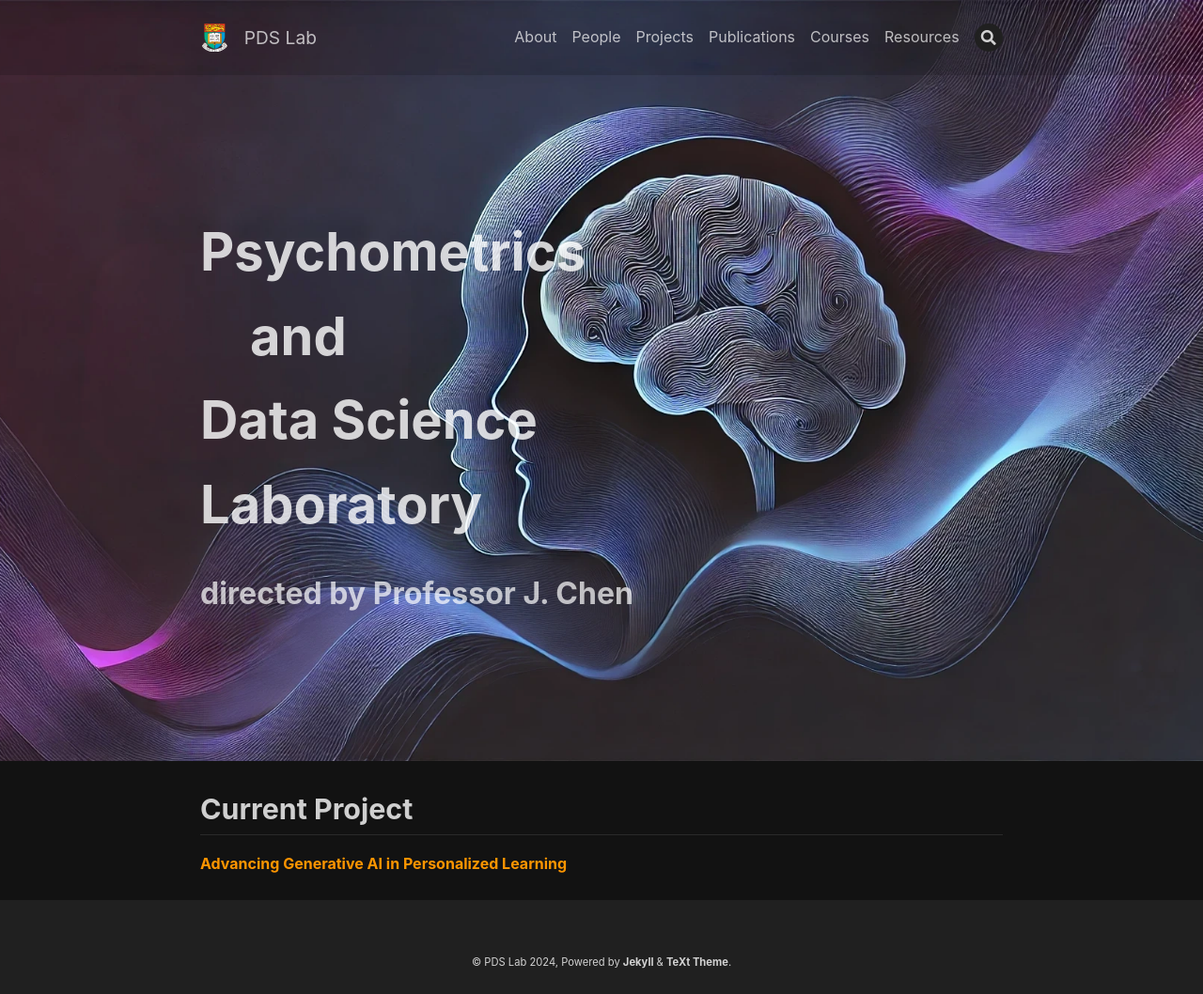
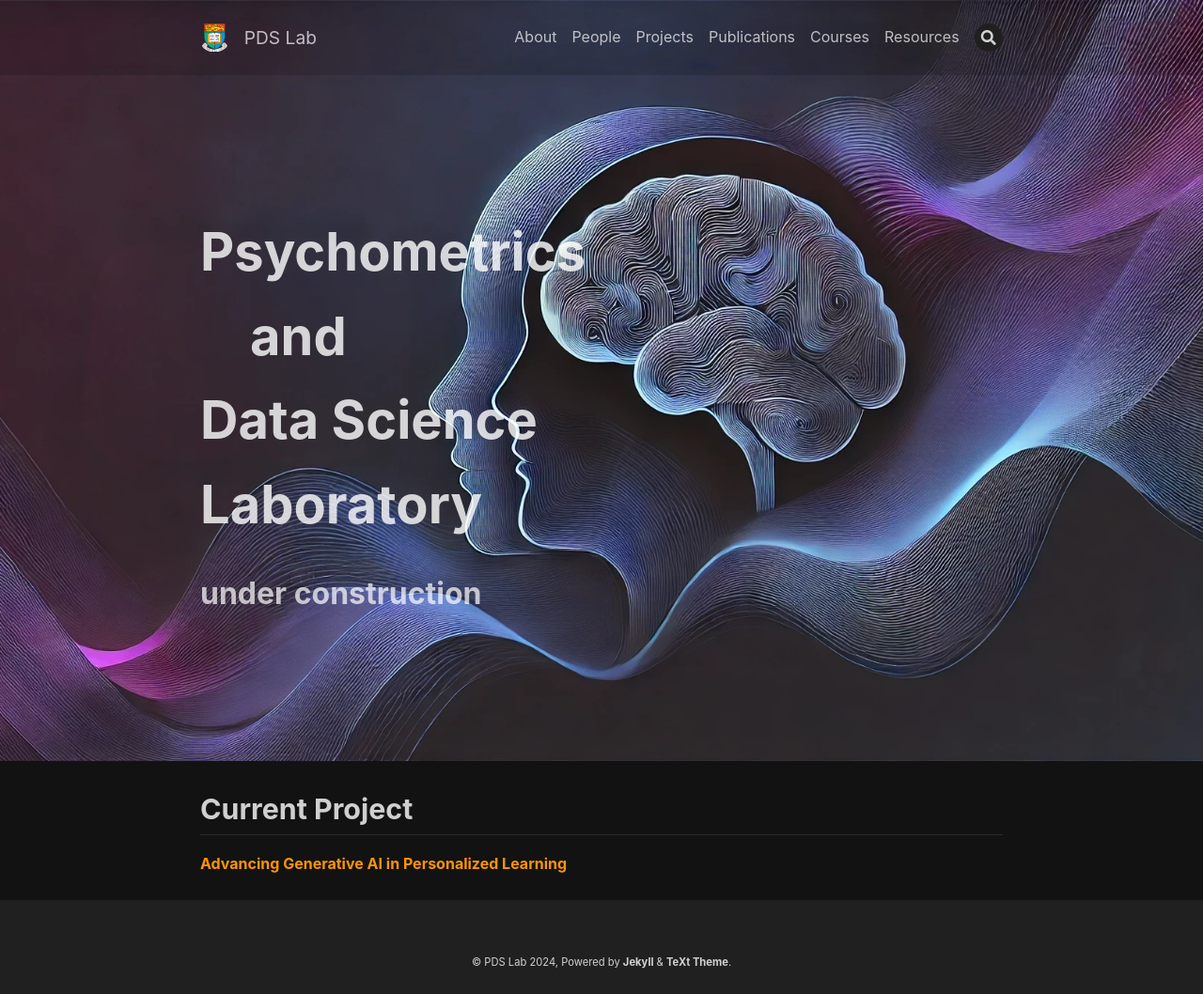
Before and after one commit to psym-ds/psym-ds.github.io, a Jekyll site: the page built from index.md, in a window 1280 px wide. Shown: the whole page at 94% size. Built offline with Jekyll 4.4.1, drawn with Linux system fonts in a browser that asks for light colours; nearby versions of some CDN libraries.

Commit message:
Update index.md

```diff
--- a/index.md
+++ b/index.md
@@ -10,7 +10,7 @@ article_header:
   background_color: '#123'
   background_image:
     src: /assets/bg.webp
-excerpt: "directed by Professor J. Chen"
+excerpt: "under construction"
 ---
 
 <!--
```
